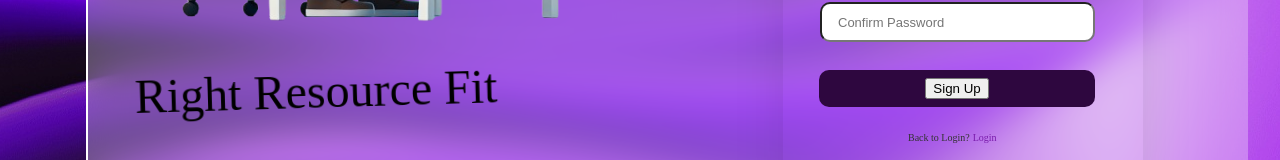
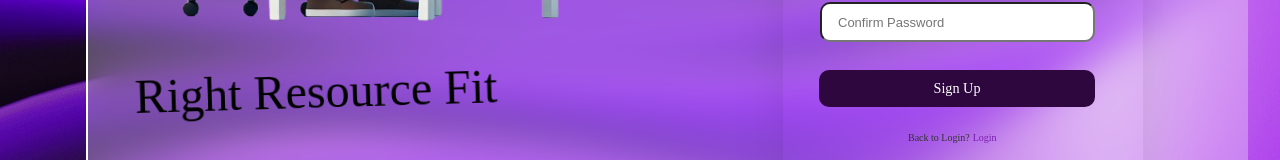
Before and after one commit to myselfshivams/RightResourceFit, a React (Vite) app in the folder Frontend RRF/: page / in a window 1280 px wide. Shown: the part 568-728 px from the top of the page. Built offline with nearby package versions, Linux system fonts and the light colour scheme; a web font is replaced by a local one.

Commit message:
fixed:: button

```diff
--- a/Frontend RRF/src/pages/Register.tsx
+++ b/Frontend RRF/src/pages/Register.tsx
@@ -91,8 +91,9 @@
 
 
         <div className="sign-up-button">
-          <button type="submit" className="usernamegmailcom">Sign Up</button>
-        </div>
+  <button type="submit" className="sign-up-btn">Sign Up</button>
+</div>
+
 
         <div className="back-to-login">
           <span className="usernamegmailcom">Back to Login?</span>
--- a/Frontend RRF/src/styles/Register.css
+++ b/Frontend RRF/src/styles/Register.css
@@ -146,21 +146,38 @@
 	position: absolute;
 	top: 516px;
 	left: 36px;
+	width: 276px;
+	height: 37px;
+	display: flex;
+	justify-content: center;
+	align-items: center;
+	box-sizing: border-box;
+  }
+
+  .sign-up-btn {
 	border-radius: var(--br-3xs);
 	background-color: #2e073f;
-  	width: 276px;
-  	height: 37px;
-  	overflow: hidden;
-  	display: flex;
-  	flex-direction: row;
-  	align-items: center;
-  	justify-content: center;
-  	padding: var(--padding-base);
-  	box-sizing: border-box;
+	width: 100%;
+	height: 100%;
 	font-size: 14.23px;
 	color: var(--color-white);
 	font-family: var(--font-amethysta);
+	border: none;
+	cursor: pointer;
+	transition: background-color 0.3s ease, transform 0.2s ease;
   }
+
+
+  .sign-up-btn:hover {
+	background-color: #4f0c5f;
+	transform: translateY(-2px);
+  }
+
+
+  .sign-up-btn:active {
+	transform: translateY(1px);
+  }
+
 .confirm-password {
   	position: absolute;
   	top: 429px;
```
Lines whose indentation alone changed are shown as unchanged.
